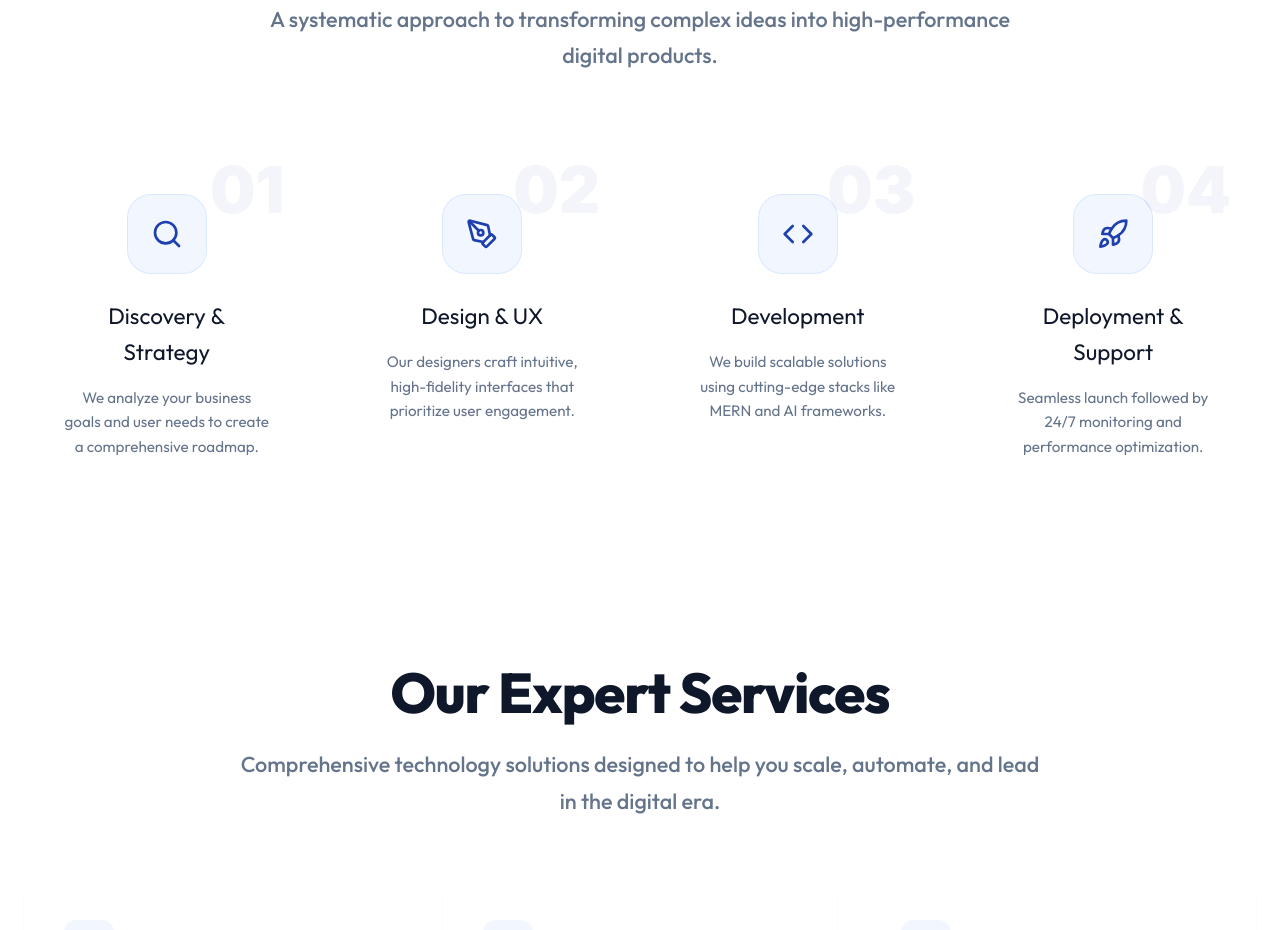
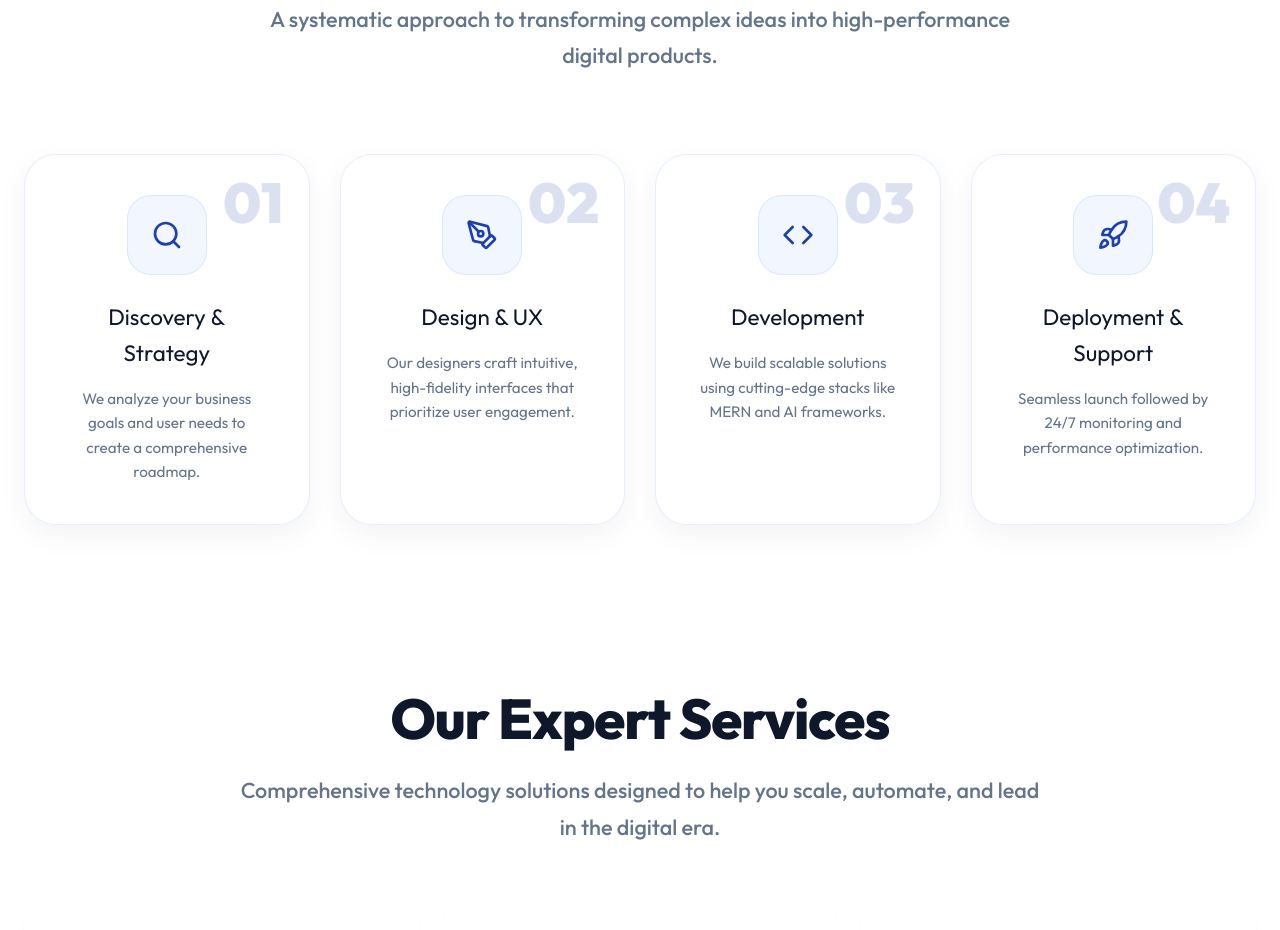
Before and after one commit to rushirakhe2027/New-R-TECH, a React (Vite) app: page / in a window 1280 px wide. Shown: the part 2520-3450 px from the top of the page. Built offline with nearby package versions, Linux system fonts and the light colour scheme.

Commit message:
Enhance: Improve visibility of Process cards and step numbers

```diff
--- a/src/components/Process.jsx
+++ b/src/components/Process.jsx
@@ -63,17 +63,21 @@ const Process = () => {
               textAlign: 'center',
               position: 'relative',
               zIndex: 1,
-              transition: 'all 0.4s cubic-bezier(0.175, 0.885, 0.32, 1.275)'
+              transition: 'all 0.4s cubic-bezier(0.175, 0.885, 0.32, 1.275)',
+              background: 'white', // Ensure solid background for separate box look
+              border: '1px solid rgba(0, 102, 255, 0.1)', // Distinct border
+              boxShadow: '0 10px 30px rgba(0, 0, 0, 0.05)' // Subtle shadow for depth
             }}>
               <div className="process-number" style={{
                 position: 'absolute',
-                top: '-15px',
+                top: '20px',
                 right: '25px',
-                fontSize: '4rem',
+                fontSize: '3.5rem',
                 fontWeight: '900',
-                opacity: '0.05',
+                opacity: '0.15', // Increased opacity for better visibility
                 color: 'var(--primary)',
-                fontFamily: 'Inter, sans-serif'
+                fontFamily: 'var(--font-display)', // Use theme font
+                lineHeight: 1
               }}>0{index + 1}</div>
 
               <div className="process-icon-wrapper" style={{
@@ -87,13 +91,15 @@ const Process = () => {
                 justifyContent: 'center',
                 color: 'var(--primary)',
                 transition: 'all 0.3s ease',
-                border: '1px solid rgba(0,102,255,0.1)'
+                border: '1px solid rgba(0,102,255,0.1)',
+                position: 'relative',
+                zIndex: 2 // Ensure icon is above number if they overlap
               }}>
                 {step.icon}
               </div>
 
-              <h3 style={{ fontSize: '1.4rem', marginBottom: '15px', color: 'var(--secondary)' }}>{step.title}</h3>
-              <p style={{ color: 'var(--text-light)', fontSize: '0.95rem', lineHeight: '1.6' }}>{step.desc}</p>
+              <h3 style={{ fontSize: '1.4rem', marginBottom: '15px', color: 'var(--secondary)', position: 'relative', zIndex: 2 }}>{step.title}</h3>
+              <p style={{ color: 'var(--text-light)', fontSize: '0.95rem', lineHeight: '1.6', position: 'relative', zIndex: 2 }}>{step.desc}</p>
             </div>
           ))}
         </div>
```
